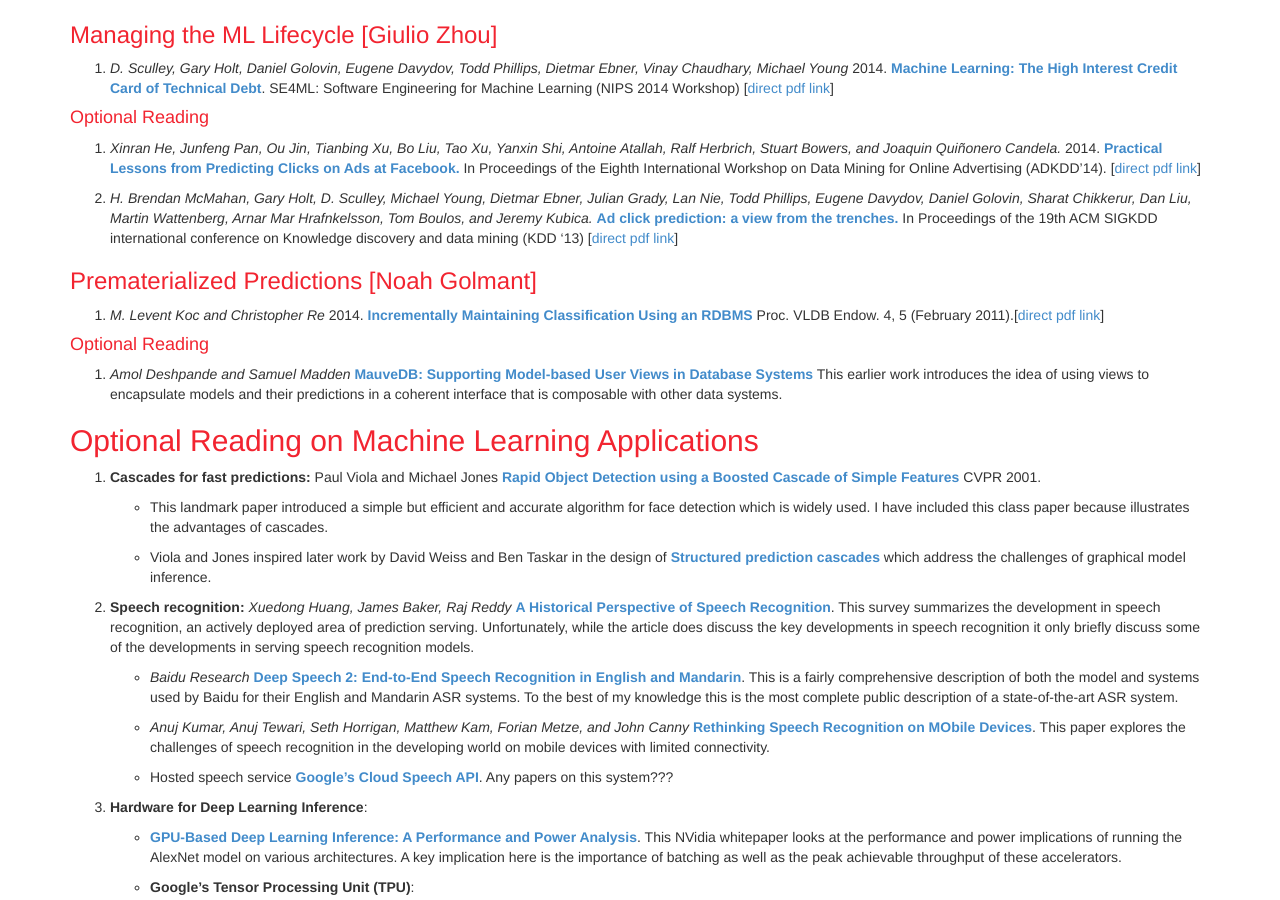
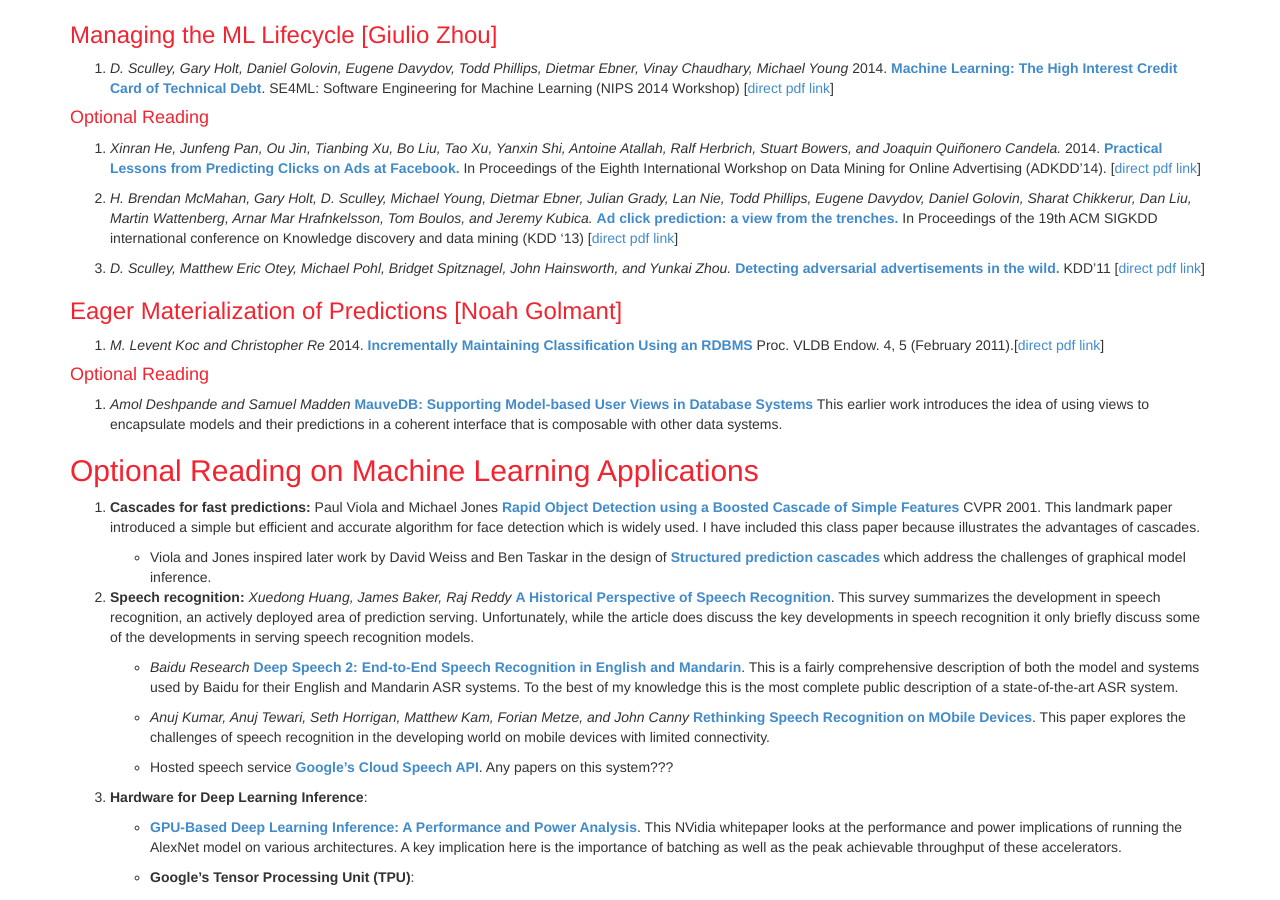
Before and after one commit to ucbrise/cs294-rise-fa16, a Jekyll site: the page built from prediction_serving.md, in a window 1280 px wide and 900 px high, scrolled down 766 px. Built offline with Jekyll 4.4.1, drawn with Linux system fonts in a browser that asks for light colours; nearby versions of some CDN libraries.

Commit message:
adding a little extra optional reading

```diff
--- a/prediction_serving.md
+++ b/prediction_serving.md
@@ -33,7 +33,9 @@ While much of the focus of machine learning research is on the process of traini
 
 1. *H. Brendan McMahan, Gary Holt, D. Sculley, Michael Young, Dietmar Ebner, Julian Grady, Lan Nie, Todd Phillips, Eugene Davydov, Daniel Golovin, Sharat Chikkerur, Dan Liu, Martin Wattenberg, Arnar Mar Hrafnkelsson, Tom Boulos, and Jeremy Kubica.* [**Ad click prediction: a view from the trenches.**](http://dl.acm.org/citation.cfm?id=2488200) In Proceedings of the 19th ACM SIGKDD international conference on Knowledge discovery and data mining (KDD '13) [[direct pdf link](https://www.eecs.tufts.edu/~dsculley/papers/ad-click-prediction.pdf)]
 
-### Prematerialized Predictions [Noah Golmant]
+1. *D. Sculley, Matthew Eric Otey, Michael Pohl, Bridget Spitznagel, John Hainsworth, and Yunkai Zhou.* [**Detecting adversarial advertisements in the wild.**](http://dl.acm.org/citation.cfm?id=2020455) KDD'11 [[direct pdf link](https://www.eecs.tufts.edu/~dsculley/papers/adversarial-ads.pdf)]
+
+### Eager Materialization of Predictions [Noah Golmant]
 
 1. *M. Levent Koc and Christopher Re* 2014. [**Incrementally Maintaining Classification Using an RDBMS**](http://dl.acm.org/citation.cfm?id=1952380) Proc. VLDB Endow. 4, 5 (February 2011).[[direct pdf link](http://www.cs.stanford.edu/people/chrismre/papers/hazy-classification-vldb11.pdf)]
 
@@ -43,9 +45,7 @@ While much of the focus of machine learning research is on the process of traini
 
 ## Optional Reading on Machine Learning Applications
 
-1. **Cascades for fast predictions:** Paul Viola and Michael Jones [**Rapid Object Detection using a Boosted Cascade of Simple Features**](https://www.cs.cmu.edu/~efros/courses/LBMV07/Papers/viola-cvpr-01.pdf) CVPR 2001.
-
-   * This landmark paper introduced a simple but efficient and accurate algorithm for face detection which is widely used.  I have included this class paper because illustrates the advantages of cascades.
+1. **Cascades for fast predictions:** Paul Viola and Michael Jones [**Rapid Object Detection using a Boosted Cascade of Simple Features**](https://www.cs.cmu.edu/~efros/courses/LBMV07/Papers/viola-cvpr-01.pdf) CVPR 2001.  This landmark paper introduced a simple but efficient and accurate algorithm for face detection which is widely used.  I have included this class paper because illustrates the advantages of cascades.
 
    * Viola and Jones inspired later work by David Weiss and Ben Taskar in the design of [**Structured prediction cascades**](http://homes.cs.washington.edu/~taskar/pubs/aistats10cascades.pdf) which address the challenges of graphical model inference.
 
```
